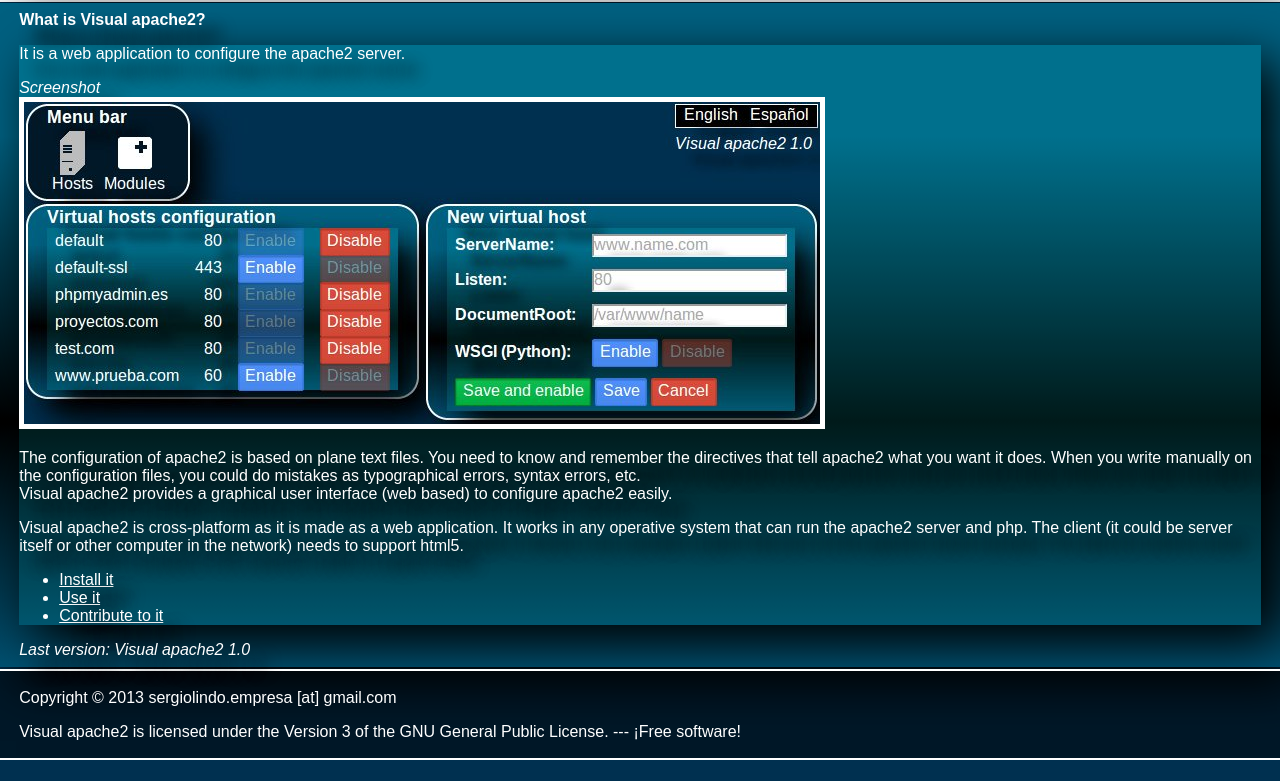
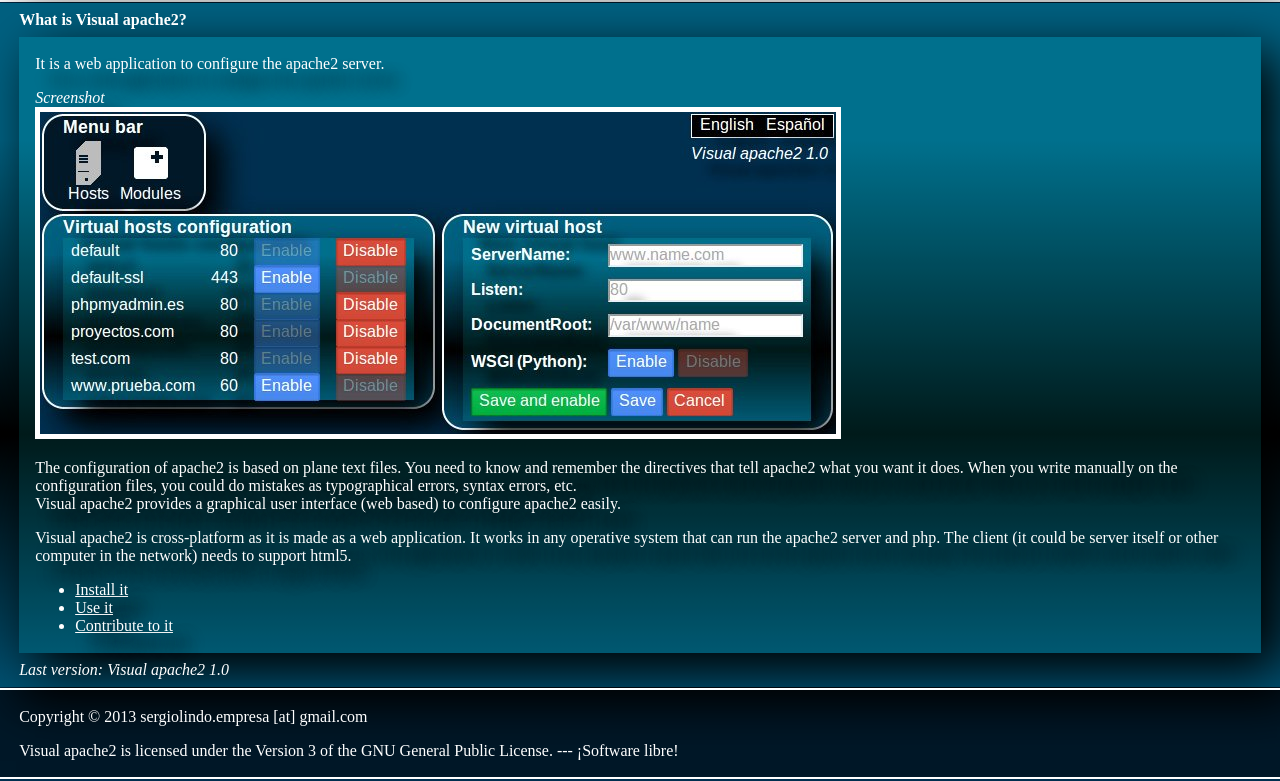
Before and after one commit to software-for-life/webapp-visual-apache2, a PHP site: page / in a window 1280 px wide. Shown: the part 107-888 px from the top of the page. Before the commit the page ends 867 px from the top, so only its background shows below. Run offline with PHP 8.4, Linux system fonts and the light colour scheme.

Commit message:
Change details in index.html: - Make the "fork me on github" link opens on target="blank". - Change ¡Free Software! to ¡Software libre! - Change the font-family of the page to serif.

```diff
--- a/css/web-visualapache2.css
+++ b/css/web-visualapache2.css
@@ -1,5 +1,6 @@
 * {
 	color: white;
+	font-family: serif;
 }
 * a:hover {
 	color:#ccc;
@@ -44,7 +45,6 @@ section.content {
 	background-image: -o-linear-gradient(bottom, rgb(0,80,112) 0%, rgb(0,0,0) 37%, rgb(0,96,128) 80%);
 	box-shadow: 1em 1em 3em black;
 	padding: .5em 1.2em;
-	text-shadow: 1em 1em 1em black;
 }
 section.content header {
 	font-weight:bold;
@@ -53,6 +53,8 @@ section.content div {
 	background: rgba(0,255,255, .1);
 	box-shadow: 1em 1em 3em black;
 	margin: .5em 0;
+	padding: .1em 1em;
+	text-shadow: 1em 1em 1em black;
 }
 section.content footer {
 	font-style:italic;
--- a/index.html
+++ b/index.html
@@ -16,7 +16,7 @@
 	<header>
 		<a id="aLogo" href="#"><img src="img/logo.png" /></a>
 		<a href="https://github.com/binary-sequence/webapp-visual-apache2/"
-		  style="position: absolute; right:0; top:0;">
+		  style="position: absolute; right:0; top:0;" target="blank">
 			<img style="border:0;"
 			  src="img/forkme_right_darkblue.png" alt="Fork me on GitHub">
 		</a>
@@ -191,7 +191,7 @@ ff02::2 ip6-allrouters
 	<footer id="footerBody">
 		<p>Copyright &copy; 2013 sergiolindo.empresa [at] gmail.com</p>
 		<p> Visual apache2 is licensed under the Version 3 of the GNU General
-			Public License. --- ¡Free software!
+			Public License. --- ¡Software libre!
 			</p>
 	</footer>
 </body>
```
